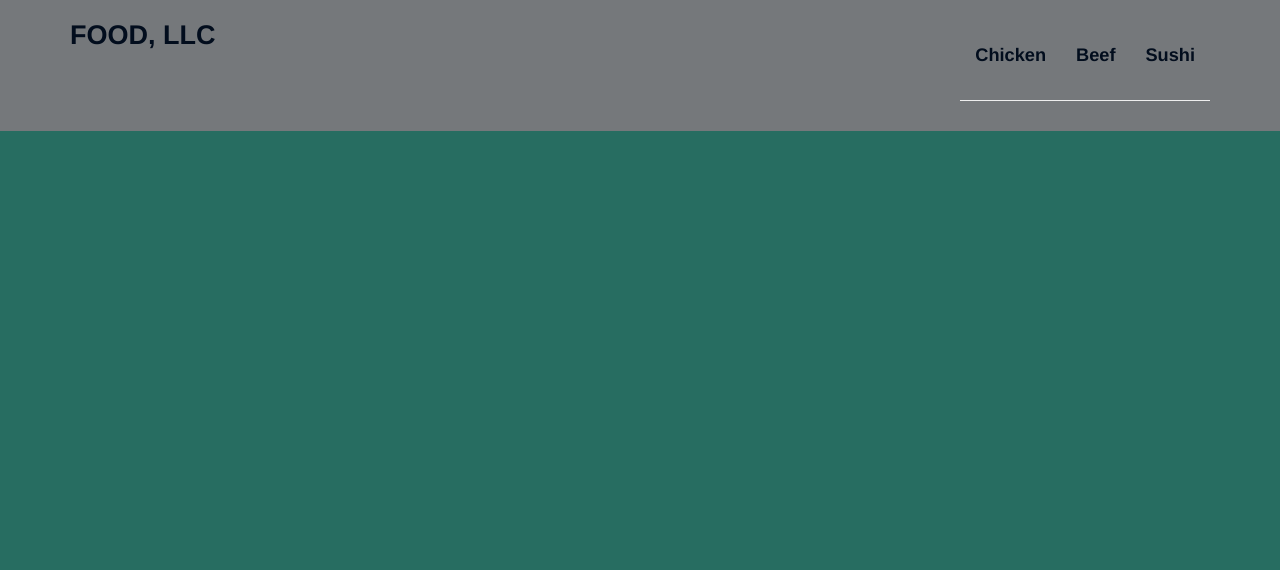
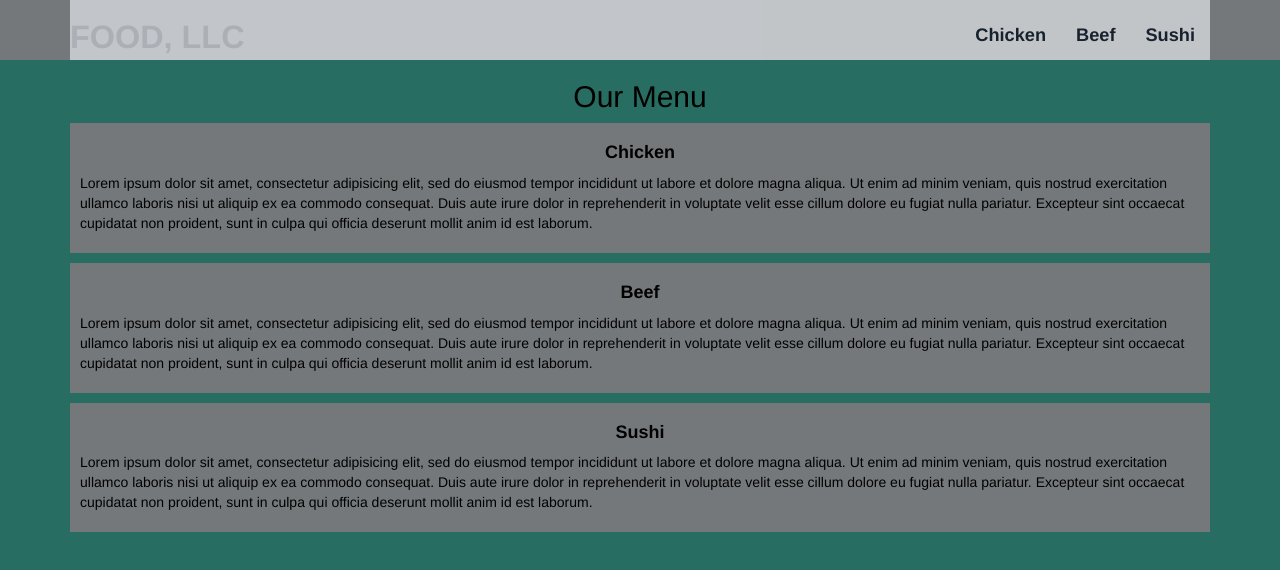
Before and after one commit to rakavanaugh/module3, a plain HTML site: page module3-solution/Index.html in a window 1280 px wide. Drawn offline with Linux system fonts and the light colour scheme.

Commit message:
update for forum

```diff
--- a/module3-solution/Index.html
+++ b/module3-solution/Index.html
@@ -18,35 +18,82 @@
           <div class="navbar-brand pull-left">
             <a href="index.html"><h1>Food, LLC</h1></a>
           </div> <!--End navbar-brand-->
-        </div> <!--End nav-bar header-->
 
 
-<button type="button" class="navbar-toggle collapsed" data-toggle="collapse" data-target="#collapsable-nav" aria-expanded="false">
+          <button type="button" class="navbar-toggle collapsed" data-toggle="collapse" data-target="#collapsable-nav" aria-expanded="false">
             <span class="sr-only">Toggle navigation</span>
             <span class="icon-bar"></span>
             <span class="icon-bar"></span>
             <span class="icon-bar"></span>
           </button>
+  </div> <!--End nav-bar header-->
 
           <div id="collapsable-nav" class="collapse navbar-collapse">
            <ul id="nav-list" class="nav navbar-nav navbar-right">
             <li>
-              <a href="#">
-              <br class="hidden-xs"> Chicken</a> <hr>
+              <a href="#Chicken">
+              <br class="hidden-xs hidden-sm hidden-md hidden-lg">Chicken</a>
             </li>
             <li>
-              <a href="#">
-              <br class="hidden-xs">Beef</a> <hr>
+              <a href="#Beef">
+              <br class="hidden-xs hidden-sm hidden-md hidden-lg">Beef</a>
             </li>
             <li>
-              <a href="#">
-              <br class="hidden-xs">Sushi</a> <hr>
+              <a href="#Sushi">
+              <br class="hidden-xs hidden-sm hidden-md hidden-lg">Sushi</a>
             </li>
           </ul><!-- #nav-list -->
         </div><!-- .collapse .navbar-collapse -->
       </div><!-- .container -->
     </nav><!-- #header-nav -->
-  </header>
+  </header><!-- end header-->
+
+   <div id="main-content" class="container">
+    <h2 id="menu-title" class="text-center">Our Menu</h2>
+      <div class="row">
+        <div class="col-lg-12 col-md-12 col-xs-12 col-sm-12">
+            <div class="section">
+              <h4 class="text-center">Chicken</h4>
+              <p>
+                Lorem ipsum dolor sit amet, consectetur adipisicing elit, sed do eiusmod
+                tempor incididunt ut labore et dolore magna aliqua. Ut enim ad minim veniam,
+                quis nostrud exercitation ullamco laboris nisi ut aliquip ex ea commodo
+                consequat. Duis aute irure dolor in reprehenderit in voluptate velit esse
+                cillum dolore eu fugiat nulla pariatur. Excepteur sint occaecat cupidatat non
+                proident, sunt in culpa qui officia deserunt mollit anim id est laborum.
+              </p>
+            </div>
+          </div>
+
+        <div class="col-lg-12 col-md-12 col-xs-12 col-sm-12">
+            <div class="section">
+              <h4 class="text-center">Beef</h4>
+              <p>
+                Lorem ipsum dolor sit amet, consectetur adipisicing elit, sed do eiusmod
+                tempor incididunt ut labore et dolore magna aliqua. Ut enim ad minim veniam,
+                quis nostrud exercitation ullamco laboris nisi ut aliquip ex ea commodo
+                consequat. Duis aute irure dolor in reprehenderit in voluptate velit esse
+                cillum dolore eu fugiat nulla pariatur. Excepteur sint occaecat cupidatat non
+                proident, sunt in culpa qui officia deserunt mollit anim id est laborum.
+              </p>
+            </div>
+          </div>
+
+        <div class="col-lg-12 col-md-12 col-xs-12 col-sm-12">
+            <div class="section">
+              <h4 class="text-center">Sushi</h4>
+              <p>
+                Lorem ipsum dolor sit amet, consectetur adipisicing elit, sed do eiusmod
+                tempor incididunt ut labore et dolore magna aliqua. Ut enim ad minim veniam,
+                quis nostrud exercitation ullamco laboris nisi ut aliquip ex ea commodo
+                consequat. Duis aute irure dolor in reprehenderit in voluptate velit esse
+                cillum dolore eu fugiat nulla pariatur. Excepteur sint occaecat cupidatat non
+                proident, sunt in culpa qui officia deserunt mollit anim id est laborum.
+              </p>
+            </div>
+          </div>
+      </div><!--end row-->
+  </div><!--end main content-->
 
   <script src="js/jquery-2.1.4.min.js"></script>
   <script src="js/bootstrap.min.js"></script>
--- a/module3-solution/css/style.css
+++ b/module3-solution/css/style.css
@@ -21,7 +21,7 @@ font-family: Helvetica, sans-serif;
 .navbar-brand h1 { /* Restaurant name */
   font-family: 'Helvetica Neue', Helvetica, Arial, sans-serif;
   color: #020D1D;
-  font-size: 1.5em;
+  font-size: 1.8em;
   text-transform: uppercase;
   font-weight: bold;
   margin-top: 0;
@@ -32,10 +32,6 @@ font-family: Helvetica, sans-serif;
 
 .navbar-brand a:hover, .navbar-brand a:focus {
   text-decoration: none;
-}
-
-div.container {
-	margin-bottom: 10px;
 }
 
 #nav-list {
@@ -56,15 +52,46 @@ div.container {
 }
 
 .navbar-header button.navbar-toggle, .navbar-header .icon-bar {
-  border: 1px solid #D6D9DC;
+  border: 1px solid #020D1D;
 }
 .navbar-header button.navbar-toggle {
   clear: both;
   margin-top: -30px;
 }
 
-button.navbar-toggle.collapsed{
-	margin: 0 auto;
+div#collapsable-nav {
+	background-color: #D6D9DC;
+	opacity: .8;
 }
 
-/* MAIN CONTENT */
+/* MAIN CONTENT OUR MENU */
+
+#main-content{
+	color: #000000;
+}
+
+div.section {
+	background-color: #75787b;
+	padding: 10px 10px 10px 10px;
+	margin-bottom: 10px;
+}
+
+h4 {
+	font-weight: bold;
+}
+
+
+
+/* LARGE and MEDIUM DEVICES */
+
+
+
+/* SMALL DEVICES */
+
+@media (max-width: 767px) {
+
+.navbar-brand h1 {
+	font-size: 5vw;
+
+	}
+}
```
